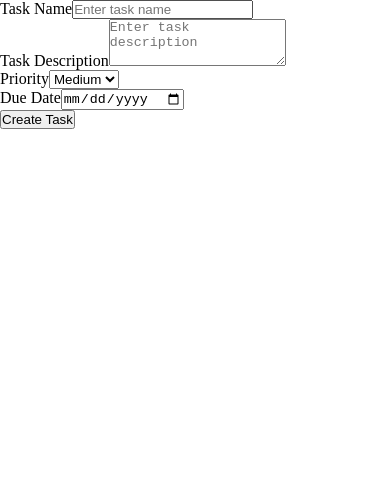
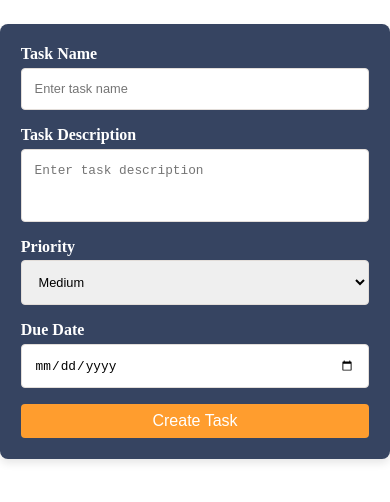
Before and after one commit to ezgsnyrt/to-do-list, a React (Create React App) app in the folder client/: page / in a window 390 px wide. Shown: the top 502 px of the page. Built offline with nearby package versions, Linux system fonts and the light colour scheme.

Commit message:
Styled TaskForm with a responsive layout.
- Added hover effects and focus states for better user experience.

- Styled error messages with visual feedback for invalid inputs.

- Enhanced form design with accessible colors and spacing for usability.

```diff
--- a/client/src/components/TaskForm.js
+++ b/client/src/components/TaskForm.js
@@ -1,4 +1,5 @@
 import React, { useState } from 'react';
+import '../styles/TaskForm.css';
 
 const TaskForm = ({ onSubmit }) => {
   const [taskData, setTaskData] = useState({
--- /dev/null
+++ b/client/src/styles/TaskForm.css
@@ -0,0 +1,80 @@
+.task-form {
+    max-width: 32rem;
+    margin: 1.5rem auto;
+    padding: 1.5rem;
+    background-color: #364461;
+    border-radius: 0.5rem;
+    box-shadow: 0 4px 8px rgba(0, 0, 0, 0.1);
+    display: flex;
+    flex-direction: column;
+    gap: 1rem;
+}
+
+.form-group {
+    display: flex;
+    flex-direction: column;
+}
+
+.form-group label {
+    margin-bottom: 0.3rem;
+    font-weight: bold;
+    font-size: 1.1rem;
+    color: #ffffff;
+}
+
+.form-group input,
+.form-group textarea,
+.form-group select {
+    padding: 0.8rem;
+    font-size: 0.9rem;
+    border: 1px solid #e2ddd9;
+    border-radius: 0.25rem;
+    box-sizing: border-box;
+}
+
+.form-group input:focus,
+.form-group textarea:focus,
+.form-group select:focus {
+    border-color: #f1c40f;
+    outline: none;
+}
+
+.form-group textarea {
+    resize: none;
+}
+
+.submit-button {
+    background-color: #ff9d2e;
+    color: white;
+    padding: 0.8rem 1.5rem;
+    border: none;
+    border-radius: 0.25rem;
+    font-size: 1.1rem;
+    cursor: pointer;
+    transition: background-color 0.3s ease;
+}
+
+.submit-button:hover {
+    background-color: #f56218;
+}
+
+@media (max-width: 768px) {
+    .task-form {
+        padding: 1.3rem;
+    }
+
+    .form-group label {
+        font-size: 1rem;
+    }
+
+    .form-group input,
+    .form-group textarea,
+    .form-group select {
+        font-size: 0.8rem;
+    }
+
+    .submit-button {
+        font-size: 1rem;
+        padding: 0.5rem 1rem;
+    }
+}
```
